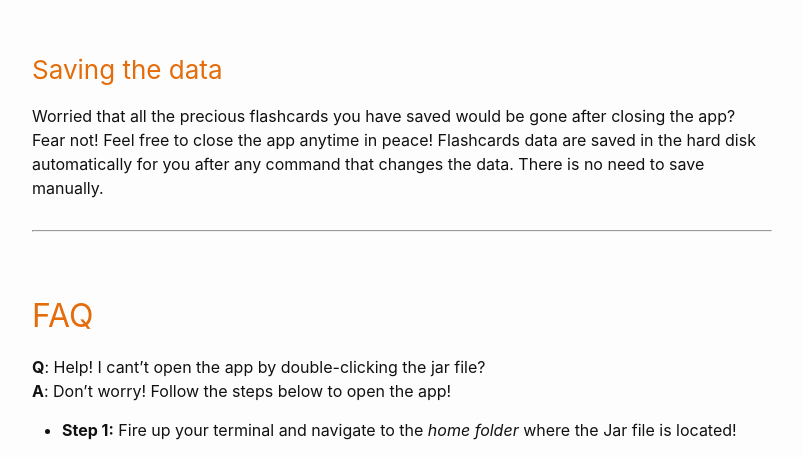
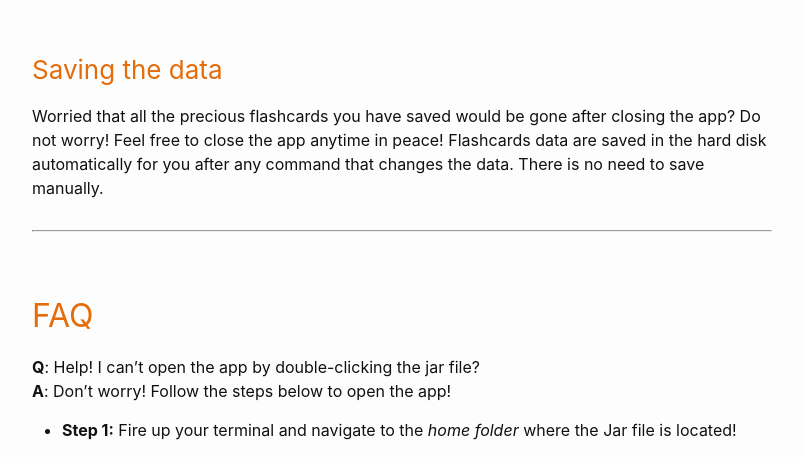
Before and after one commit to minzzelo/cs2101ug, a Jekyll site: the page built from docs/UserGuide.md, in a window 1280 px wide and 900 px high, scrolled down 33553 px. Shown: the part 154-611 px from the top of the window, without its empty margins (238-1041 px from the left). Built offline with Jekyll 4.4.1, drawn with Linux system fonts in a browser that asks for light colours; emoji names are drawn with the system emoji font.

Commit message:
Remove fear not

```diff
--- a/docs/UserGuide.md
+++ b/docs/UserGuide.md
@@ -676,7 +676,7 @@ Format: `exit`
 
 ### Saving the data
 
-Worried that all the precious flashcards you have saved would be gone after closing the app? Fear not! Feel free to close the app anytime in peace! Flashcards data are saved in the hard disk automatically for you after any command that changes the data. There is no need to save manually.
+Worried that all the precious flashcards you have saved would be gone after closing the app? Do not worry! Feel free to close the app anytime in peace! Flashcards data are saved in the hard disk automatically for you after any command that changes the data. There is no need to save manually.
 
 --------------------------------------------------------------------------------------------------------------------
 
@@ -684,7 +684,7 @@ Worried that all the precious flashcards you have saved would be gone after clos
 
 ## FAQ
 
-**Q**: Help! I cant't open the app by double-clicking the jar file? <br>
+**Q**: Help! I can't open the app by double-clicking the jar file? <br>
 **A**: Don't worry! Follow the steps below to open the app! <br>
 
 * **Step 1:** Fire up your terminal and navigate to the *home folder* where the Jar file is located! <br>
```
